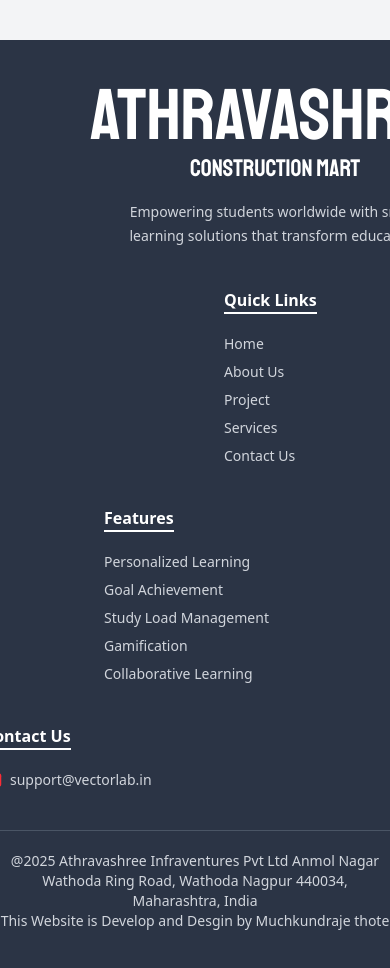
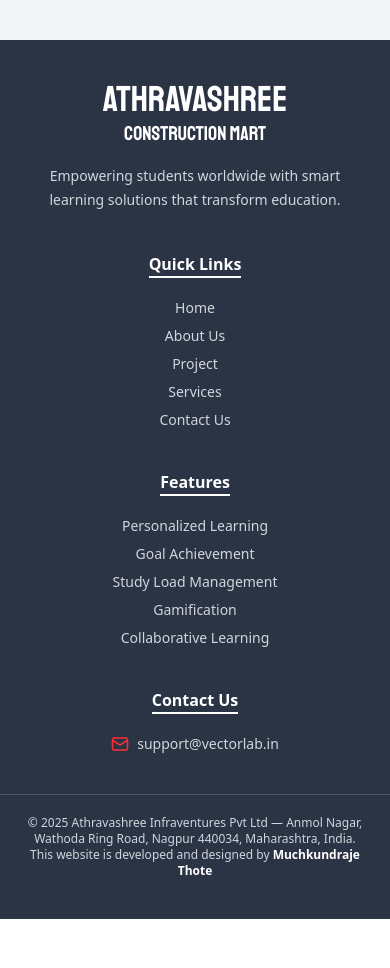
Before and after one commit to MUCHKUNDRAJE/Athravashree, a React (Vite) app: page /about in a window 390 px wide. Shown: the part 5444-6412 px from the top of the page. After the commit the page ends 6363 px from the top, so only its background shows below. Built offline with nearby package versions, Linux system fonts and the light colour scheme; a web font is replaced by a local one.

Commit message:
added-changes

```diff
--- a/src/App.css
+++ b/src/App.css
@@ -40,3 +40,6 @@
 .read-the-docs {
   color: #888;
 }
+
+
+a
--- a/src/components/Footer.jsx
+++ b/src/components/Footer.jsx
@@ -3,66 +3,40 @@
 
 export default function Footer() {
   return (
-    <footer className="bg-[#2b3445]   overflow-hidden  text-gray-300 py-10">
-      <div className="container  mx-20  px-6 md:px-12 grid grid-cols-1 md:grid-cols-4 gap-10">
+    <footer className="bg-[#2b3445] text-gray-300 py-10 overflow-hidden">
+      {/* Main Grid */}
+      <div className="container mx-auto px-4 sm:px-6 md:px-12 lg:mx-20 grid grid-cols-1 md:grid-cols-4 gap-10">
         {/* Logo & Description */}
-        <div className="text-center   md:text-left">
-
-          <h1 className="staatliches-regular text-7xl font-bold text-white flex items-center justify-center md:justify-start">
-           Athravashree
+        <div className="text-center md:text-left  ">
+          <h1 className="staatliches-regular text-4xl sm:text-5xl md:text-7xl font-bold text-white flex items-center justify-center md:justify-start">
+            Athravashree
           </h1>
-            <h1 className="staatliches-regular text-2xl font-bold text-white flex items-center justify-center md:justify-start">
-           CONSTRUCTION MART
+          <h1 className="staatliches-regular text-xl sm:text-2xl font-bold text-white flex items-center justify-center md:justify-start">
+            CONSTRUCTION MART
           </h1>
-          <p className="mt-4 text-sm leading-6">
+          <p className="mt-4 text-sm leading-6 max-w-xs sm:max-w-sm mx-auto md:mx-0">
             Empowering students worldwide with smart learning solutions that
             transform education.
           </p>
-          {/* <div className="flex justify-center md:justify-start mt-6 space-x-3">
-            <a
-              href="#"
-              className="p-2 rounded-full bg-gradient-to-r from-pink-500 to-purple-500 text-white"
-            >
-              <Facebook size={16} />
-            </a>
-            <a
-              href="#"
-              className="p-2 rounded-full bg-gradient-to-r from-pink-500 to-purple-500 text-white"
-            >
-              <Twitter size={16} />
-            </a>
-            <a
-              href="#"
-              className="p-2 rounded-full bg-gradient-to-r from-pink-500 to-purple-500 text-white"
-            >
-              <Instagram size={16} />
-            </a>
-            <a
-              href="#"
-              className="p-2 rounded-full bg-gradient-to-r from-pink-500 to-purple-500 text-white"
-            >
-              <Linkedin size={16} />
-            </a>
-          </div> */}
         </div>
 
         {/* Quick Links */}
-        <div className="ml-30" >
+        <div className="text-center md:text-left md:ml-60">
           <h2 className="font-bold text-white mb-3 border-b-2 border-gradient-to-r from-pink-500 to-purple-500 inline-block">
             Quick Links
           </h2>
           <ul className="space-y-2 mt-2 text-sm">
-            <li><a href="#">Home</a></li>
-            <li><a href="#">About Us</a></li>
-            <li><a href="#">Project</a></li>
-            <li><a href="#">Services</a></li>
-            <li><a href="#">Contact Us</a></li>
+            <li><a href="#" className="hover:text-white">Home</a></li>
+            <li><a href="#" className="hover:text-white">About Us</a></li>
+            <li><a href="#" className="hover:text-white">Project</a></li>
+            <li><a href="#" className="hover:text-white">Services</a></li>
+            <li><a href="#" className="hover:text-white">Contact Us</a></li>
           </ul>
         </div>
 
         {/* Features */}
-        <div >
-          <h2 className="font-bold text-white  mb-3 border-b-2 border-gradient-to-r from-pink-500 to-purple-500 inline-block">
+        <div className="text-center md:text-left md:ml-30 ">
+          <h2 className="font-bold text-white mb-3 border-b-2 border-gradient-to-r from-pink-500 to-purple-500 inline-block">
             Features
           </h2>
           <ul className="space-y-2 mt-2 text-sm">
@@ -75,24 +49,30 @@
         </div>
 
         {/* Contact */}
-        <div className="-ml-30">
+        <div className="text-center md:text-left">
           <h2 className="font-bold text-white mb-3 border-b-2 border-gradient-to-r from-pink-500 to-purple-500 inline-block">
             Contact Us
           </h2>
-          <p className="flex items-center mt-2 text-sm">
+          <p className="flex items-center justify-center md:justify-start mt-2 text-sm">
             <Mail className="text-red-500 mr-2" size={18} /> support@vectorlab.in
           </p>
         </div>
       </div>
 
       {/* Bottom Footer */}
-      <div className="mt-10 border-t border-gray-600 pt-5 text-center text-sm">
-      <p>  @2025 Athravashree Infraventures Pvt Ltd  Anmol Nagar
-              Wathoda Ring Road, Wathoda
-              Nagpur 440034, Maharashtra, India <br /> This Website is Develop and Desgin by <a href="https://github.com/MUCHKUNDRAJE" className="hover:underline">Muchkundraje thote</a></p>
-        <div className="flex justify-center mt-2 space-x-5">
-
-        </div>
+      <div className="mt-10 border-t border-gray-600 pt-5 text-center text-xs sm:text-sm px-4">
+        <p>
+          © 2025 Athravashree Infraventures Pvt Ltd — Anmol Nagar, Wathoda Ring
+          Road, Nagpur 440034, Maharashtra, India.
+          <br />
+          This website is developed and designed by{" "}
+          <a
+            href="https://github.com/MUCHKUNDRAJE"
+            className="hover:underline text-white font-semibold"
+          >
+            Muchkundraje Thote
+          </a>
+        </p>
       </div>
     </footer>
   );
--- a/src/components/home/pages/Member-landing.jsx
+++ b/src/components/home/pages/Member-landing.jsx
@@ -5,7 +5,7 @@
   return (
      <div className="min-h-[60vh] w-full  flex items-cenetr justify-start  flex-col  gap-10  ">
                   <h1 className="staatliches-regular  text-5xl px-6 py-1 text-center z-40 bg-[#8B276F] text-white"> Community Input Member and Associate </h1>
-                  <Marquee speed={100}  className="py-10 -mb-2" >
+                  <Marquee speed={100}  className="py-10 -mb-2 md:scale-100 scale-80" >
                     <div className="h-36 w-60  flex items-center justify-center bg-gray-100 p-2 rounded-2xl">
                       <img className="rounded"  src="https://5.imimg.com/data5/GO/FQ/BK/IOS-75036027/product-jpeg.png" alt="" />
                     </div>
@@ -45,7 +45,7 @@
                     </div>
                      </ Marquee>
 
-                    < Marquee className="py-3" speed={100} direction="right">
+                    < Marquee className="py-3 md:scale-100 scale-80 md:-mt-10" speed={100} direction="right" >
                        <div className="h-36 w-60  flex items-center justify-center bg-gray-100 p-2 ml-10 rounded-2xl">
                       <img className="h-full w-full object-cover rounded" src="https://encrypted-tbn0.gstatic.com/images?q=tbn:ANd9GcSXu8DBV8zaw2FaaDcOgr2A317WqRsArG4X_g&s" alt="" />
                     </div>
--- a/src/components/home/pages/Vision-landing.jsx
+++ b/src/components/home/pages/Vision-landing.jsx
@@ -3,8 +3,10 @@
 
 function Visionpage() {
   return (
-     <div className="h-screen w-full  flex   ">
-        <div className="h-full w-1/2 flex items-center justify-center">
+     <div className="min-h-screen py-40 w-full gap-10 flex md:flex-row  flex-col  ">
+       <h1 className="staatliches-regular block md:hidden text-5xl whitespace-nowrap md:text-7xl mb-10 bg-[#8B276F] text-white rounded px-10 py-2">Vision and  Mission</h1>
+
+        <div className="h-full md:w-1/2 flex items-center justify-center">
           <motion.div
             initial={{ borderRadius: "1rem", scale: 1.3 }} // Start as circle (rounded-full)
             whileInView={{ borderRadius: "50rem", scale: 1.2 }} // Animate to rounded-2xl on scroll
@@ -15,7 +17,7 @@
               damping: 20,
               duration: 2,
             }}
-            className="h-96 w-96 bg-red-100 overflow-hidden"
+            className=" h-50 w-50 md:h-96 md:w-96 bg-red-100 overflow-hidden"
           >
             <img
               className="h-full w-full object-cover"
@@ -26,8 +28,8 @@
 
         </div>
 
-        <div className=" h-full w-1/2 flex items-center justify-center  flex-col  ">
-          <h1 className="staatliches-regular text-7xl mb-10 bg-[#8B276F] text-white rounded px-10 py-2">Vision and  Mission</h1>
+        <div className=" h-full md:w-1/2 flex items-center justify-center  flex-col  ">
+          <h1 className="staatliches-regular hidden md:block text-7xl mb-10 bg-[#8B276F] text-white rounded px-10 py-2">Vision and  Mission</h1>
           <h1 className="staatliches-regular text-2xl text-[#8B276F] ">Vision</h1>
           <p className="w-[80%] inter text-center ">We aim for total customer satisfaction and
             enhanced shareholder value through innovative
```
Also changed, not shown: src/components/home/pages/About-landing.jsx (+7 -7 lines), src/components/home/pages/Turnkey-landing.jsx (+12 -8 lines), src/routes/Home.jsx (+14 -13 lines).
